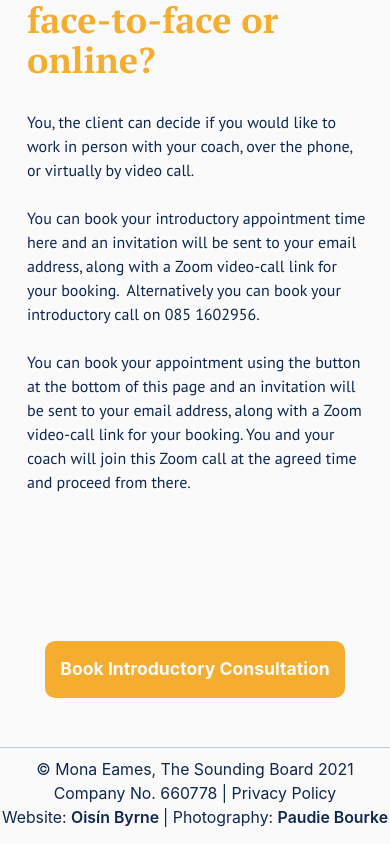
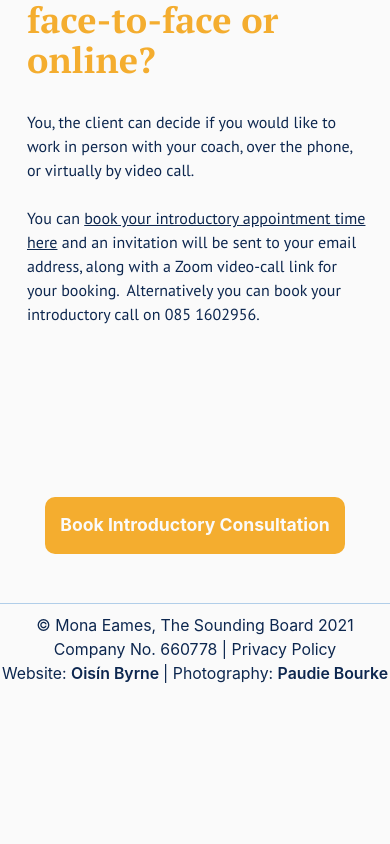
Before and after one commit to StudiousVanilla/tsb, a React (Create React App) app: page /coaching in a window 390 px wide. Shown: the part 2152-2996 px from the top of the page. After the commit the page ends 2852 px from the top, so only its background shows below. Built offline with nearby package versions, Linux system fonts and the light colour scheme; no server answers.

Commit message:
updated about me mobile page with text edits

```diff
--- a/src/components/WhatIsCoaching.js
+++ b/src/components/WhatIsCoaching.js
@@ -123,11 +123,8 @@ const WhatIsCoaching = () =>{
                         <br /><br />
                     </p>
                     <p className='what-info'>
-                        You can book your introductory appointment time <a href="https://calendly.com/tsbcoaching/zoom-30-min-consultation-the-sounding-board?month=2021-03" target="_blank" rel="noreferrer" className="link">here</a> and an invitation will be sent to your email address, along with a Zoom video-call link for your booking.  Alternatively you can book your introductory call on 085 1602956.
+                        You can <a href="https://calendly.com/tsbcoaching/zoom-30-min-consultation-the-sounding-board?month=2021-03" target="_blank" rel="noreferrer" className="link" style={{textDecoration:'underline'}}>book your introductory appointment time here</a> and an invitation will be sent to your email address, along with a Zoom video-call link for your booking.  Alternatively you can book your introductory call on 085 1602956.
                         <br /><br />
-                    </p>
-                    <p className='what-info'>
-                         You can book your appointment using the button at the bottom of this page and an invitation will be sent to your email address, along with a Zoom video-call link for your booking. You and your coach will join this Zoom call at the agreed time and proceed from there.
                     </p>
                 </div>
                 {/*  */}
```
Also changed, not shown: 1 other file (tests, documents, lock files or other folders).
